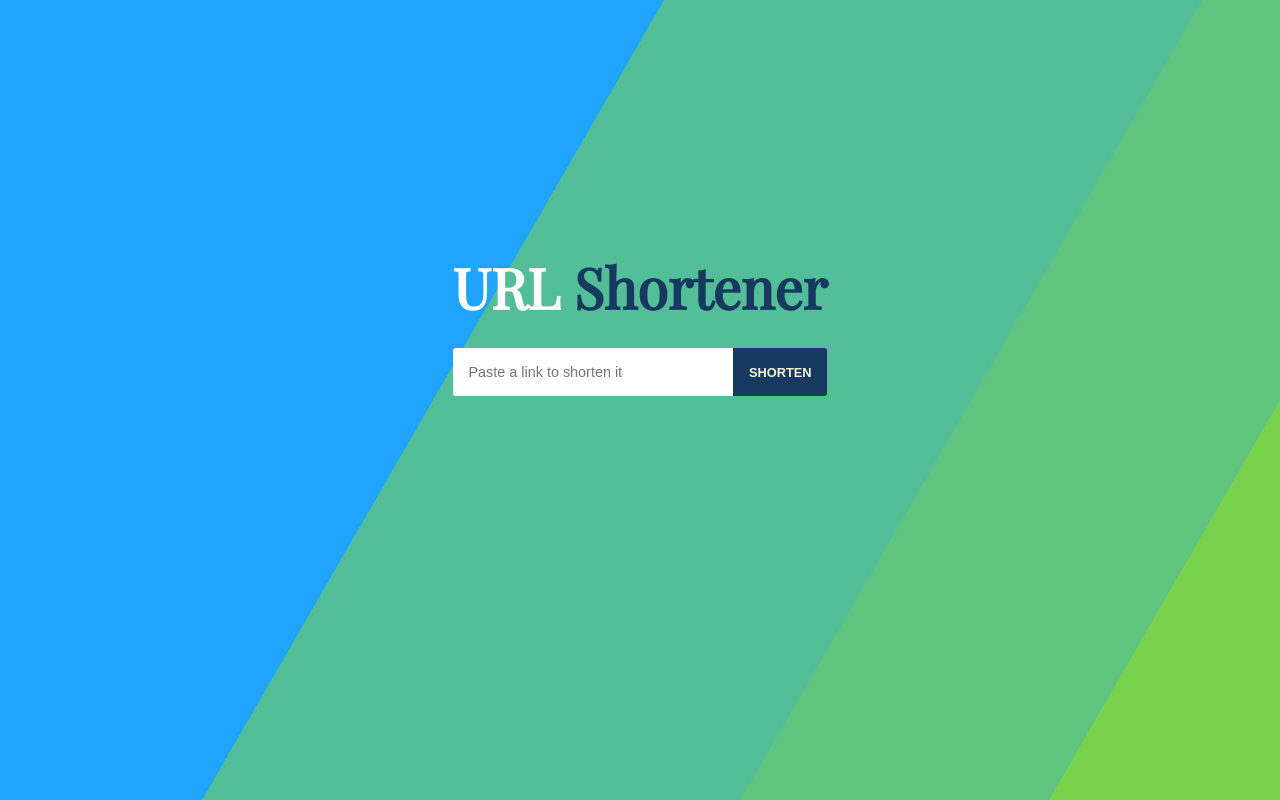
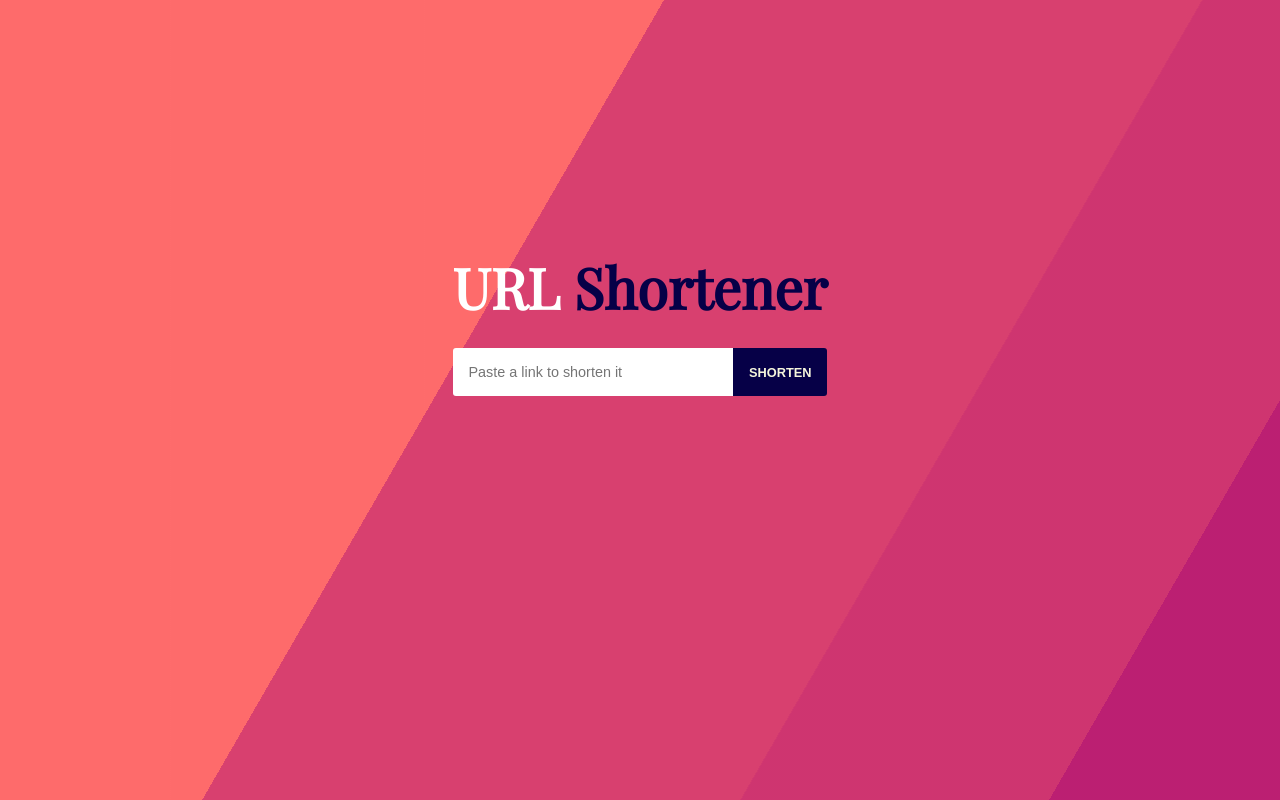
Before and after one commit to iamnandini/URL_Shortner, a React (Create React App) app: page / in a window 1280 px wide. Built offline with nearby package versions, Linux system fonts and the light colour scheme.

Commit message:
Color changes

```diff
--- a/public/index.html
+++ b/public/index.html
@@ -24,7 +24,7 @@
       work correctly both with client-side routing and a non-root public URL.
       Learn how to configure a non-root public URL by running `npm run build`.
     -->
-    <title>React App</title>
+    <title>URL SHORTNER</title>
   </head>
   <body>
     <noscript>You need to enable JavaScript to run this app.</noscript>
--- a/src/App.css
+++ b/src/App.css
@@ -97,7 +97,7 @@ body {
 
 .bg {
   animation:slide 3s ease-in-out infinite alternate;
-  background-image: linear-gradient(-60deg, #6c3 50%, #09f 50%);
+  background-image: linear-gradient(-60deg, #B3005E 50%, #ff5757 50%);
   bottom:0;
   left:-50%;
   opacity:.5;
--- a/src/index.css
+++ b/src/index.css
@@ -1,7 +1,7 @@
 @import url("https://fonts.googleapis.com/css2?family=Playfair+Display&display=swap");
 
 :root{
-  --primary-color:#163A5F;
+  --primary-color:#060047;
 }
 body {
   margin: 0;
```
